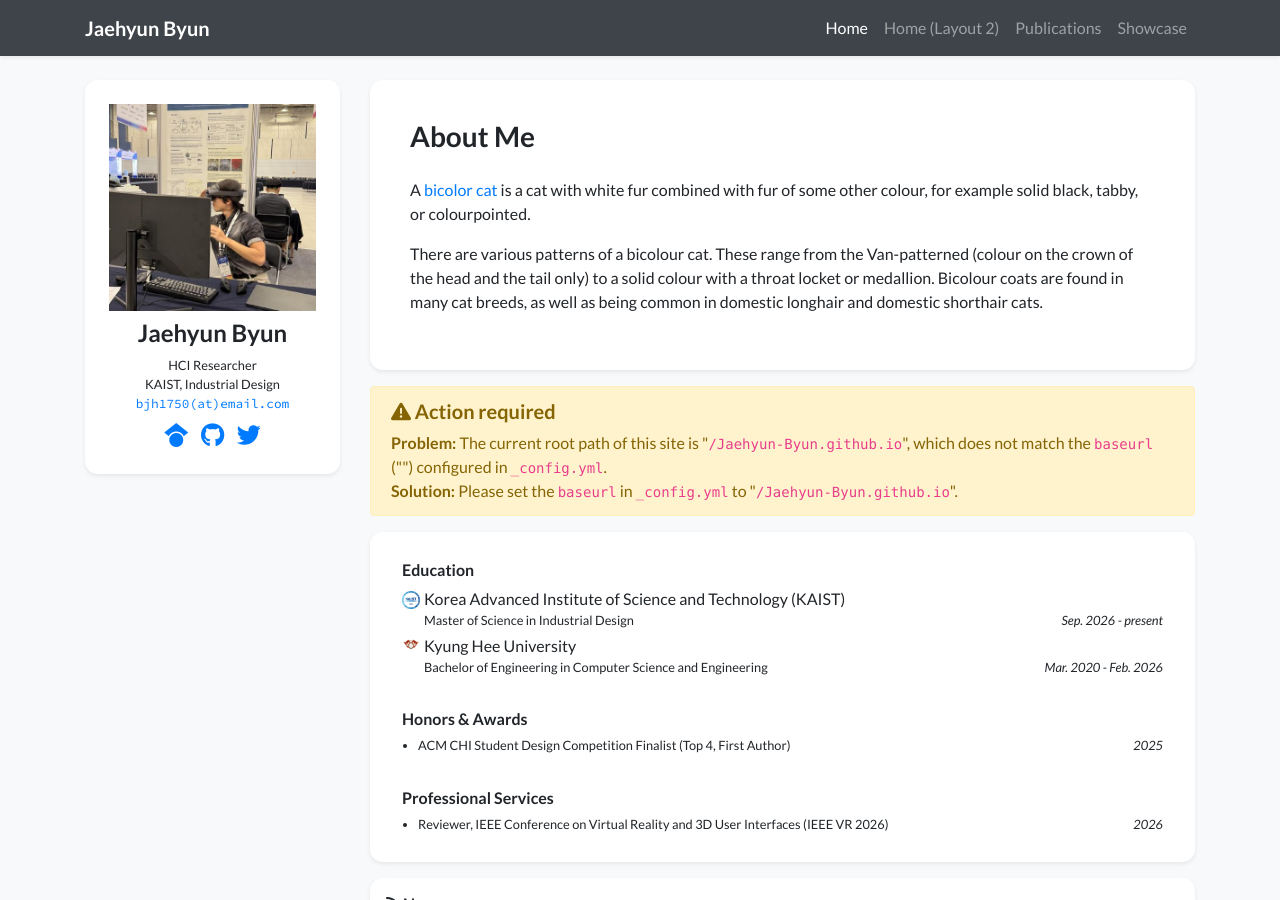
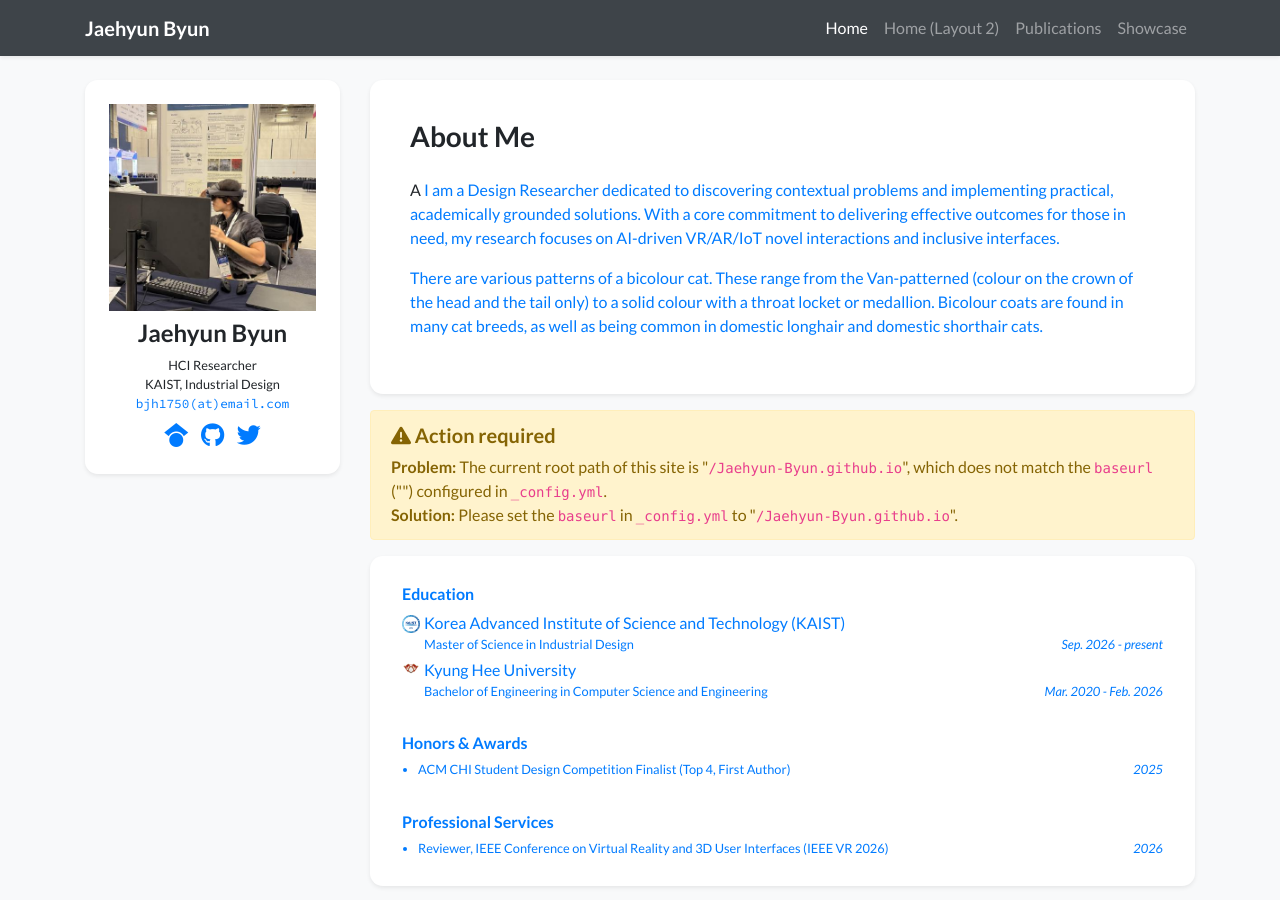
Before and after one commit to Jaehyun-Byun/Jaehyun-Byun.github.io, a Jekyll site: the page built from index.html, in a window 1280 px wide and 900 px high. Built offline with Jekyll 4.4.1, drawn with Linux system fonts in a browser that asks for light colours; nearby versions of some CDN libraries; a style sheet for code colours, icons or effects is not loaded.

Commit message:
Update profile.yml

```diff
--- a/_data/profile.yml
+++ b/_data/profile.yml
@@ -22,7 +22,7 @@ twitter: your_twitter_id  # Do not include the '@' symbol
 short_bio_text_justify: false
 short_bio: >-
   <p>
-    A <a href="https://en.wikipedia.org/wiki/Bicolor_cat" target="_blank">bicolor cat</a> is a cat with white fur combined with fur of some other colour, for example solid black, tabby, or colourpointed.
+    A <a href="https://en.wikipedia.org/wiki/Bicolor_cat" target="_blank">I am a Design Researcher dedicated to discovering contextual problems and implementing practical, academically grounded solutions. With a core commitment to delivering effective outcomes for those in need, my research focuses on AI-driven VR/AR/IoT novel interactions and inclusive interfaces.
   </p>
   <p>
     There are various patterns of a bicolour cat. These range from the Van-patterned (colour on the crown of the head
```
